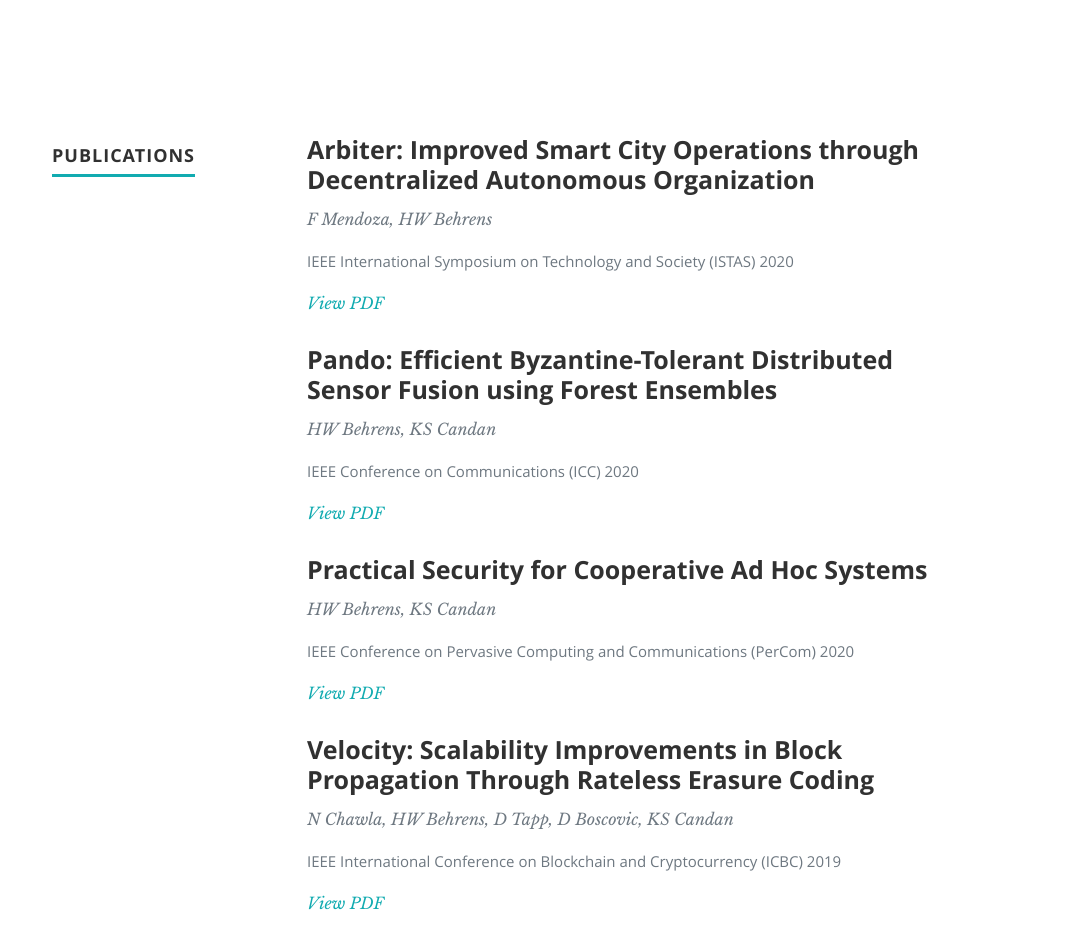
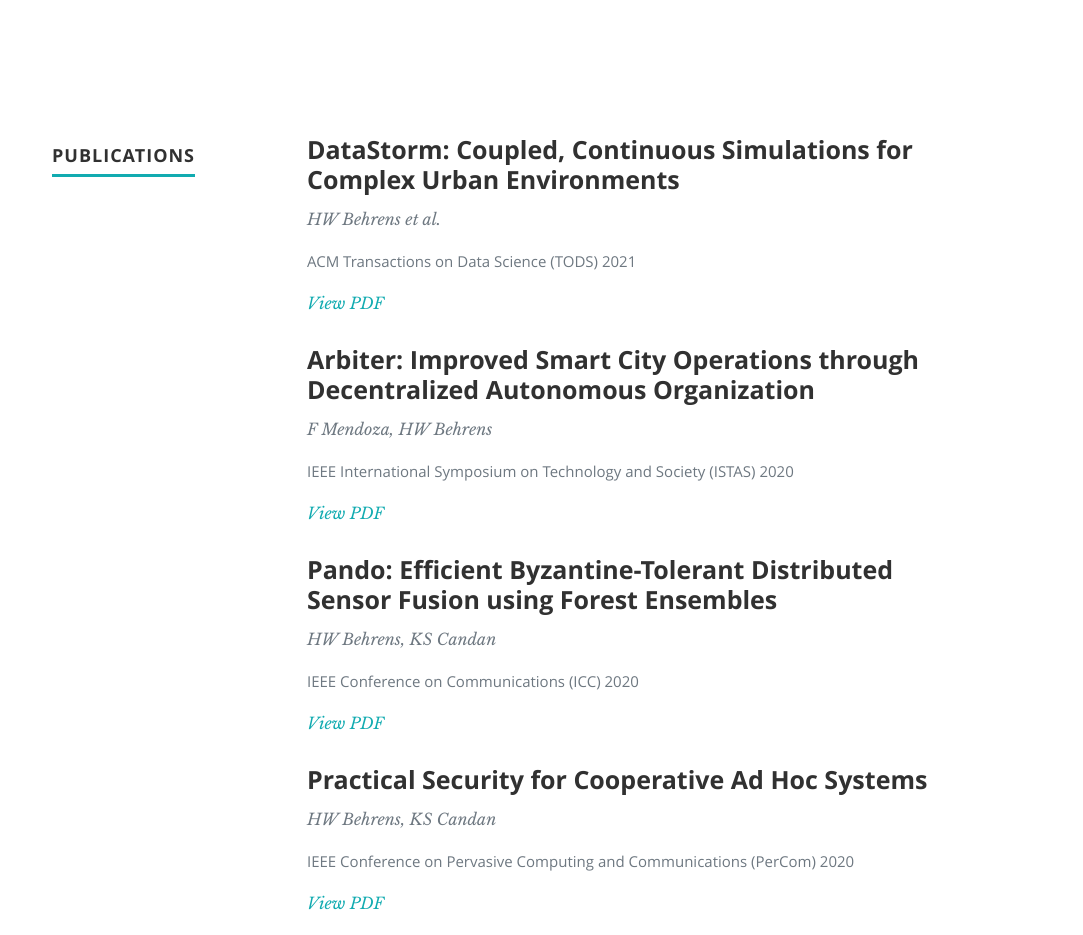
Before and after one commit to hwbehrens/hwbehrens.github.io, a plain HTML site: page index.html in a window 1280 px wide. Shown: the part 1764-2699 px from the top of the page, without its empty margins (98-1181 px from the left). Drawn offline with nearby package versions, Linux system fonts and the light colour scheme.

Commit message:
Add TODS publication

```diff
--- a/index.html
+++ b/index.html
@@ -213,6 +213,21 @@
          </div>
 
          <div class="nine columns main-col">
+
+			<div class="row item">
+
+               <div class="twelve columns">
+
+                  <h3>DataStorm: Coupled, Continuous Simulations for Complex Urban Environments</h3>
+                  <p class="info">HW Behrens et al.</p>
+				  <p class="info"><em class="date">ACM Transactions on Data Science (TODS) 2021</em></p>
+				  <p class="info"><a href="papers/tds-2021-datastorm.pdf" target="_blank">View PDF</a></p>
+                  <p>
+                  </p>
+
+               </div>
+
+            </div> <!-- item end -->
 
 			<div class="row item">
 
```
Also changed, not shown: 1 other file.
